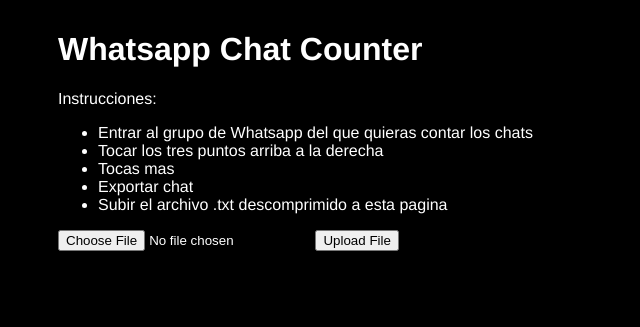
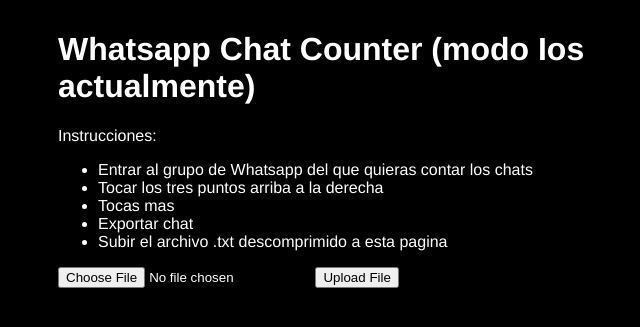
Before and after one commit to tomidahab/whatsapp_chat_counter, a Flask app: page / in a window 1280 px wide. Shown: the top 327 px of the page, without its empty margins (262-902 px from the left). Run offline with Flask 2, Linux system fonts and the light colour scheme.

Commit message:
agrego ios support

```diff
--- a/main.py
+++ b/main.py
@@ -13,6 +13,19 @@ class UploadFileForm(FlaskForm):
     file = FileField("File", validators=[InputRequired()])
     submit = SubmitField("Upload File")
 
+
+def leer_info_ios(ejs):
+
+    linea = ejs.readline()
+    linea = str(linea)
+    linea = linea.replace("]",":")
+    if linea and linea.count(":") >= 4:
+        lista = linea.split(":")
+    elif linea:
+        lista = ["","","NADA","NADA",""]
+    else:
+        lista = ["","","","",""]
+    return lista
 
 def leer_info(ejs):
 
@@ -45,6 +58,23 @@ def chats_wpp(archivo):
         res += "{}: {} mensajes\n".format(i[0],i[1])
     return res
 
+def chats_wpp_ios(archivo):
+    res = ""
+    datos = leer_info_ios(archivo)
+    apellido = datos[3]
+    diccionario = {}
+    while apellido != "":
+        if apellido in diccionario:
+            diccionario[apellido] += 1
+        else:
+            diccionario[apellido] = 1
+        datos = leer_info_ios(archivo)
+        apellido = datos[3]
+    lista = sorted(diccionario.items(), key=lambda kv: kv[1], reverse = True)
+    for i in lista:
+        res += "{}: {} mensajes\n".format(i[0],i[1])
+    return res
+
 
 
 
@@ -56,7 +86,7 @@ def home():
     if form.validate_on_submit():
         file = form.file.data
         file.seek(0)
-        return render_template('result.html',res=chats_wpp(file))
+        return render_template('result.html',res=chats_wpp_ios(file))
     return render_template('index.html', form=form)
 
 if __name__ == '__main__':
--- a/templates/index.html
+++ b/templates/index.html
@@ -21,7 +21,7 @@ body {
 }
 </style>
 <body>
-    <h1>Whatsapp Chat Counter</h1>
+    <h1>Whatsapp Chat Counter (modo Ios actualmente)</h1>
     <div>Instrucciones:
         <ul>
             <li>Entrar al grupo de Whatsapp del que quieras contar los chats</li>
```
